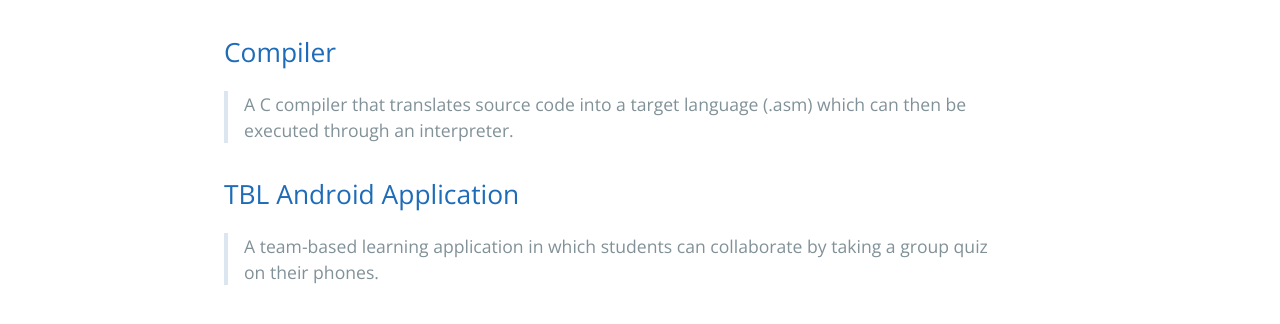
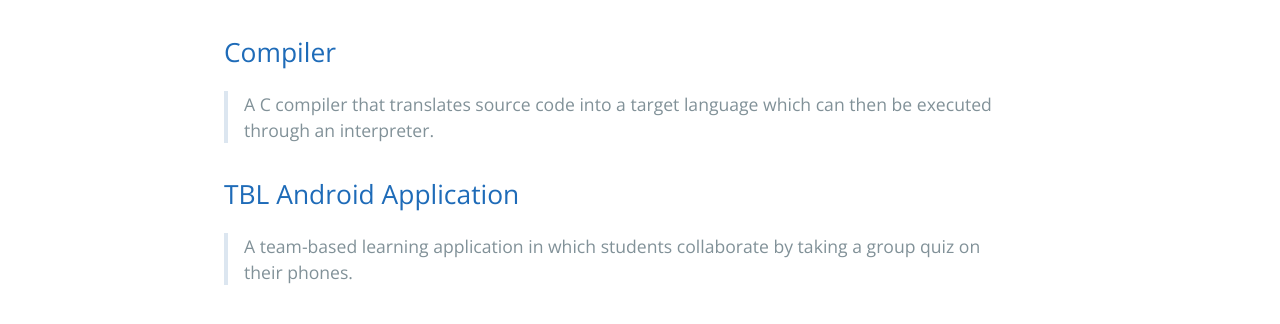
Before and after one commit to tfreiner/gridGame, a Jekyll site: the page built from index.md, in a window 1280 px wide. Shown: the part 400-724 px from the top of the page. Built offline with Jekyll 4.4.1, drawn with Linux system fonts in a browser that asks for light colours; our own code applies the rules of GitHub Pages for plain Markdown files.

Commit message:
Changed project descriptions.

```diff
--- a/index.md
+++ b/index.md
@@ -7,8 +7,8 @@ layout: default
 
 ## [](#header-2)[Compiler](compiler)
 
-> A C compiler that translates source code into a target language (.asm) which can then be executed through an interpreter.
+> A C compiler that translates source code into a target language which can then be executed through an interpreter.
 
 ## [](#header-2)[TBL Android Application](android)
 
-> A team-based learning application in which students can collaborate by taking a group quiz on their phones.
+> A team-based learning application in which students collaborate by taking a group quiz on their phones.
```
